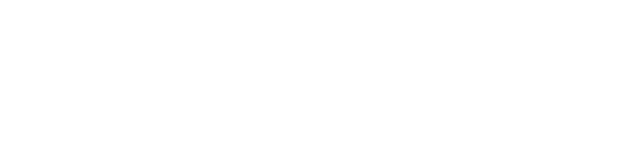
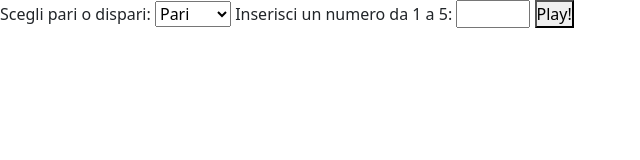
Before and after one commit to gabrielebottari/js-paliedispari, a plain HTML site: page Dispari/index.html in a window 1280 px wide. Shown: the whole page, without its empty margins (0-640 px from the left). Drawn offline with nearby package versions, Linux system fonts and the light colour scheme.

Commit message:
ADD exercise 2

```diff
--- a/Dispari/index.html
+++ b/Dispari/index.html
@@ -19,6 +19,18 @@
     </head>
     <body>
 
+        <label>Scegli pari o dispari:</label>
+        <select id="choice">
+          <option value="even">Pari</option>
+          <option value="odd">Dispari</option>
+        </select>
+
+
+        <label>Inserisci un numero da 1 a 5:</label>
+        <input type="number" id="number" min="1" max="5">
+        <button onclick="play()">Play!</button>
+        <div id="result"></div>
+
 
         <!-- Bootstrap Javascript -->
         <script src="https://cdn.jsdelivr.net/npm/bootstrap@5.3.2/dist/js/bootstrap.bundle.min.js" integrity="sha384-C6RzsynM9kWDrMNeT87bh95OGNyZPhcTNXj1NW7RuBCsyN/o0jlpcV8Qyq46cDfL" crossorigin="anonymous"></script>
--- a/Dispari/js/scripts.js
+++ b/Dispari/js/scripts.js
@@ -1,2 +1,52 @@
-// Test funzionamento
-console.log('Template HTML CSS JS');
+/*
+Pari e Dispari
+L'utente sceglie pari o dispari e inserisce un numero da 1 a 5.
+Generiamo un numero random (sempre da 1 a 5) per il computer (usando una funzione).
+Sommiamo i due numeri
+Stabiliamo se la somma dei due numeri è pari o dispari (usando una funzione)
+Dichiariamo chi ha vinto.
+*/
+
+//funzione al click del bottone play
+function play() {
+    //prendo il valore del select
+    let userChoice = document.getElementById('choice').value;
+    //prendo il valore del numero
+    let userNumber = parseInt(document.getElementById('number').value);
+    //genero un numero casuale tra 1 e 5
+    let cpuNumber = Math.floor(Math.random() * 5) + 1;
+    //sommo i due risultati
+    let sum = userNumber + cpuNumber;
+    //se il resto diviso 2 da 0 sarà pari altrimenti dispari
+    let result = sum % 2 === 0 ? 'even' : 'odd';
+
+    //vari controlli in console
+    console.log("User chioce: " + userChoice);
+    console.log("User number: " + userNumber);
+    console.log("CPU number: " + cpuNumber);
+    console.log("Sum: " + sum);
+    console.log("Result: " + result);
+
+    //controlli sull'input dell'utente sulla scelta del tag select
+    if (userChoice !== 'pari' && userChoice !== 'dispari') {
+        //se non seleziona esce alert
+        alert('Si prega di scegliere tra "pari" e "dispari"');
+        return;
+    }
+
+    //controlli sull'input dell'utente sulla scelta del numero (già in parte vincolata dal'tag HTML)
+    if (userNumber < 1 || userNumber > 5 || isNaN(userNumber)) {
+        alert('Si prega di inserire un numero da 1 a 5');
+        return;
+    }
+
+    //comparo il risultato della somma dei due numeri con la scelta dell'utente di pari o dispari
+    // se giusta vince sennò vince la CPU
+    if (result === userChoice) {
+        document.getElementById('result').innerHTML = 'You Win!';
+        console.log("You Win!");
+    } else {
+        document.getElementById('result').innerHTML = 'CPU Win!';
+        console.log("CPU win!");
+    }
+}
```
